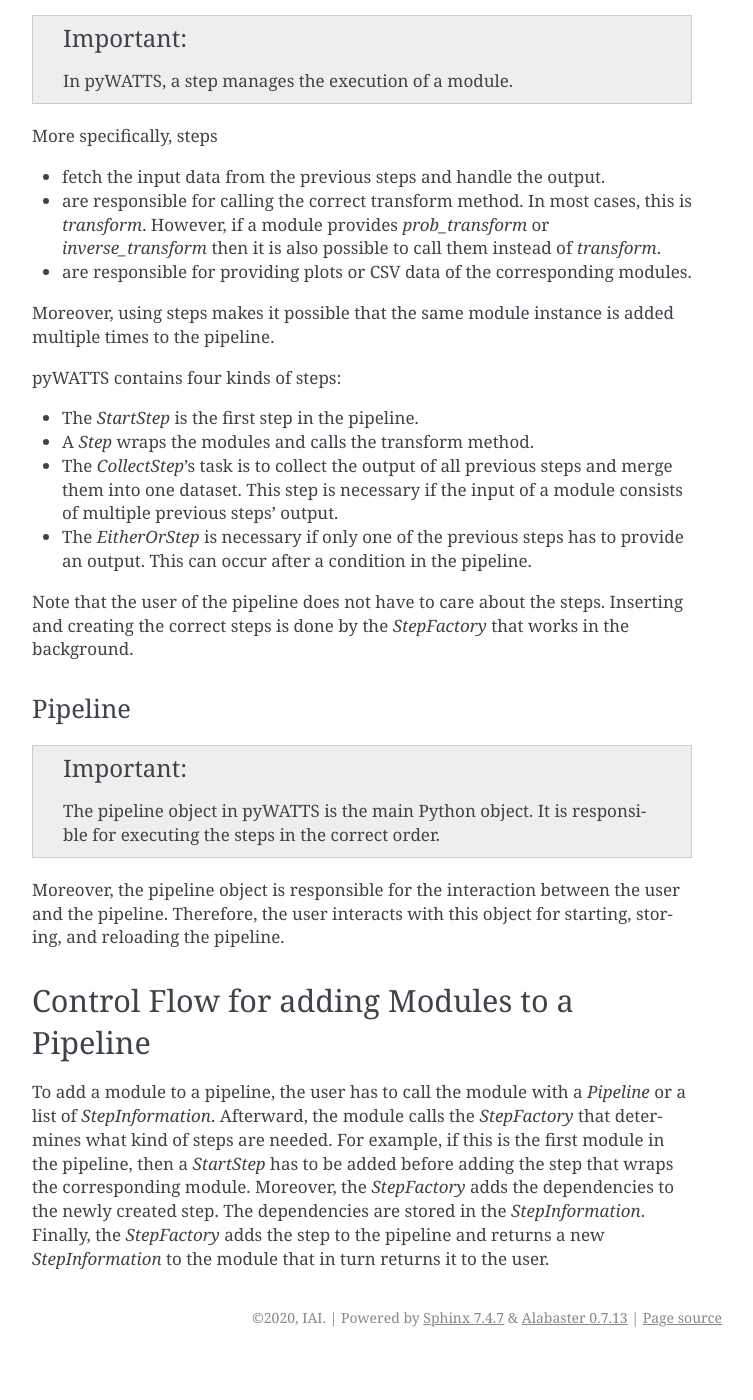
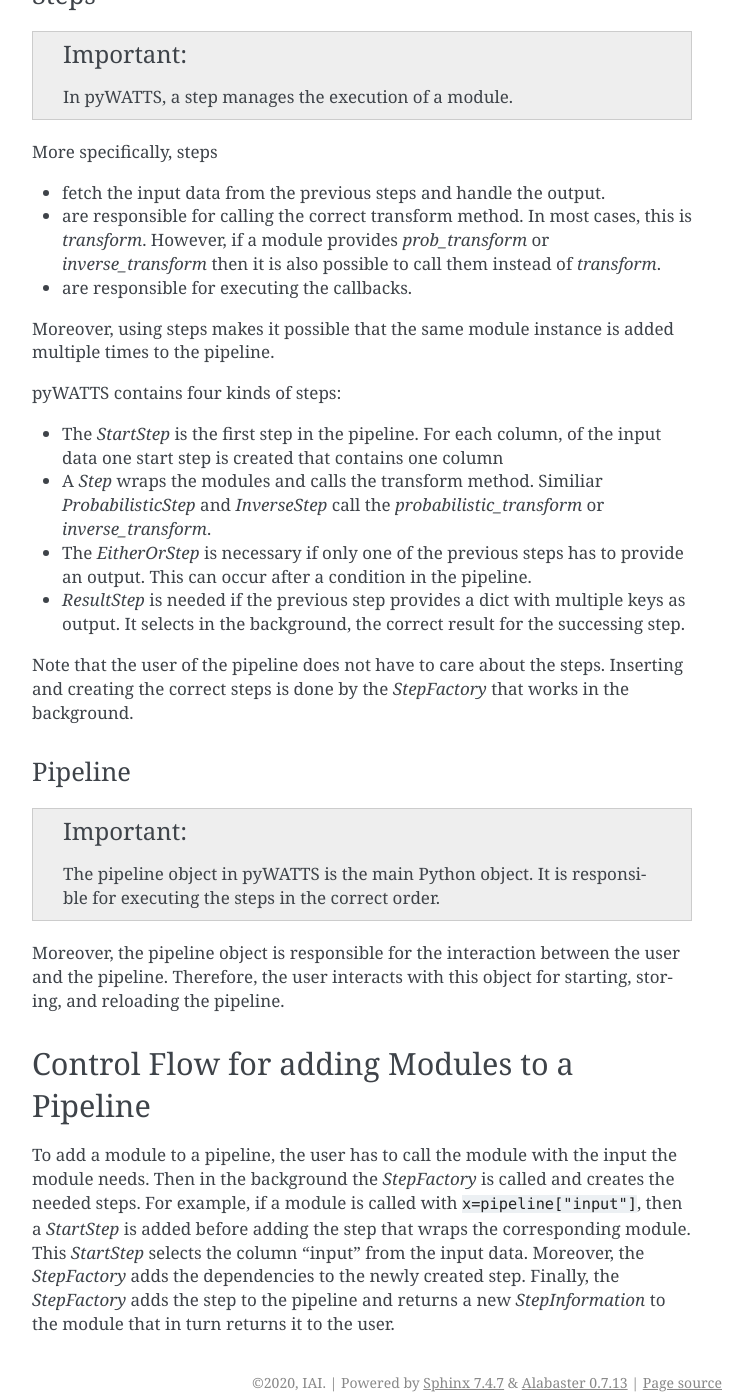
Before and after one commit to KIT-IAI/pyWATTS, a Sphinx documentation site: the page built from docs/source/core.rst, in a window 1280 px wide and 1400 px high, scrolled down 1134 px. Shown: the whole window, without its empty margins (388-1141 px from the left). Built offline with Sphinx 7.4.7, drawn with Linux system fonts in a browser that asks for light colours; before the commit the page ends 2491 px from its top, so only the background shows below that; some of the changed text lies outside the part shown.

Commit message:
Update documentation of the core

```diff
--- a/docs/source/core.rst
+++ b/docs/source/core.rst
@@ -15,7 +15,7 @@
 The three Python objects of pyWATTS are
 
 * the pipeline,
-* the step, and
+* the step,and
 * the module.
 
 Module
@@ -28,10 +28,13 @@
 
 PyWATTS has the following requirements for modules:
 
-1. The modules have to inherit either from `BaseEstimator`` or BaseTransformer.
+1. The modules have to inherit either from `BaseEstimator` or `BaseTransformer`.
 2. The modules have have to implement `fit(...)`, `transform(...)`, `set_params(...)`, and `get_params(...)`.
-  Note that if a module does not need to be fitted, it can inherit from `BaseTransformer` and does not have to implement `fit(...)` by itself.
-3. The first dimension of each data-array in the output time-series has to be a time index.
+   Note that if a module does not need to be fitted, it can inherit from `BaseTransformer` and does not have to implement `fit(...)` by itself.
+3. The modules has either to output a xarray DataArray or Dict that contains DataArrays. Note in the case of Dict,
+   the desired xarray has to specified if this module is passed as input to another module via square brackets. E.g.
+   ``input=keras_wrapper["target_one"]``. Moreover, each datarray needs a time dimension which should be the first
+   dimension of the DataArray.
 
 Steps
 .....
@@ -44,19 +47,22 @@
 
 * fetch the input data from the previous steps and handle the output.
 * are responsible for calling the correct transform method. In most cases, this is `transform`.
-  However, if a module provides `prob_transform` or `inverse_transform` then it is also possible to call them instead of `transform`.
-* are responsible for providing plots or CSV data of the corresponding modules.
+  However, if a module provides `prob_transform` or `inverse_transform` then it is also possible to call them instead of
+  `transform`.
+* are responsible for executing the callbacks.
 
 Moreover, using steps makes it possible that the same module instance is added multiple times to the pipeline.
 
 pyWATTS contains four kinds of steps:
 
-* The `StartStep` is the first step in the pipeline.
-* A `Step` wraps the modules and calls the transform method.
-* The `CollectStep`'s task is to collect the output of all previous steps and merge them into one dataset.
-  This step is necessary if the input of a module consists of multiple previous steps' output.
+* The `StartStep` is the first step in the pipeline. For each column, of the input data one start step is created that
+  contains one column
+* A `Step` wraps the modules and calls the transform method. Similiar `ProbabilisticStep` and `InverseStep` call the
+  `probabilistic_transform` or `inverse_transform`.
 * The `EitherOrStep` is necessary if only one of the previous steps has to provide an output.
   This can occur after a condition in the pipeline.
+* `ResultStep` is needed if the previous step provides a dict with multiple keys as output. It selects in the background,
+  the correct result for the successing step.
 
 Note that the user of the pipeline does not have to care about the steps.
 Inserting and creating the correct steps is done by the `StepFactory` that works in the background.
@@ -73,8 +79,9 @@
 Control Flow for adding Modules to a Pipeline
 ---------------------------------------------
 
-To add a module to a pipeline, the user has to call the module with a `Pipeline` or a list of `StepInformation`.
-Afterward, the module calls the `StepFactory` that determines what kind of steps are needed.
-For example, if this is the first module in the pipeline, then a `StartStep` has to be added before adding the step that wraps the corresponding module.
-Moreover, the `StepFactory` adds the dependencies to the newly created step. The dependencies are stored in the `StepInformation`.
+To add a module to a pipeline, the user has to call the module with the input the module needs. Then in the background
+the `StepFactory` is called and creates the needed steps.
+For example, if a module is called with ``x=pipeline["input"]``, then a `StartStep` is added before adding the
+step that wraps the corresponding module. This `StartStep` selects the column "input" from the input data.
+Moreover, the `StepFactory` adds the dependencies to the newly created step.
 Finally, the `StepFactory` adds the step to the pipeline and returns a new `StepInformation` to the module that in turn returns it to the user.
```
